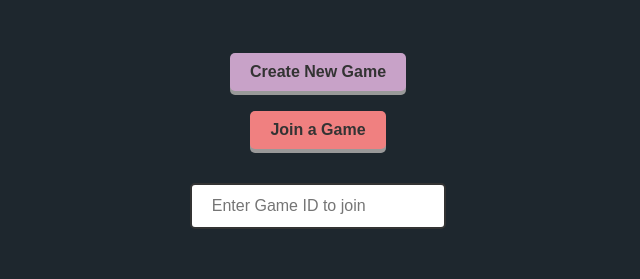
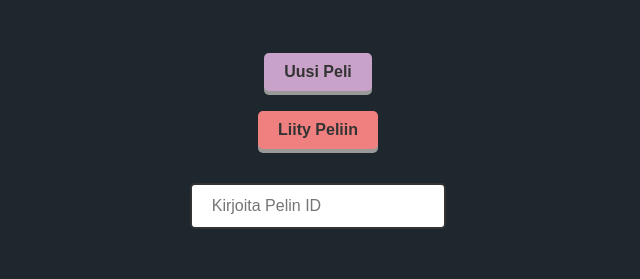
Before and after one commit to ptiagomp/cardtestweb1, a website: page public/index.html in a window 1280 px wide. Shown: the part 410-689 px from the top of the page, without its empty margins (322-962 px from the left). Drawn offline with Linux system fonts and the light colour scheme.

Commit message:
cahnge butons to finnish

```diff
--- a/public/index.html
+++ b/public/index.html
@@ -16,13 +16,13 @@
 
         <!-- Create New Game Button -->
         <div class="button-container">
-            <button id="createGameBtn" onclick="navigate('gameA.html')">Create New Game</button>
+            <button id="createGameBtn" onclick="navigate('gameA.html')">Uusi Peli</button>
         </div>
 
         <!-- Join Game Section -->
         <div class="join-game-container">
-            <button id="joinGameBtn">Join a Game</button>
-            <input type="text" id="joinGameInput" placeholder="Enter Game ID to join">
+            <button id="joinGameBtn">Liity Peliin</button>
+            <input type="text" id="joinGameInput" placeholder="Kirjoita Pelin ID">
         </div>
     </main>
 
```
